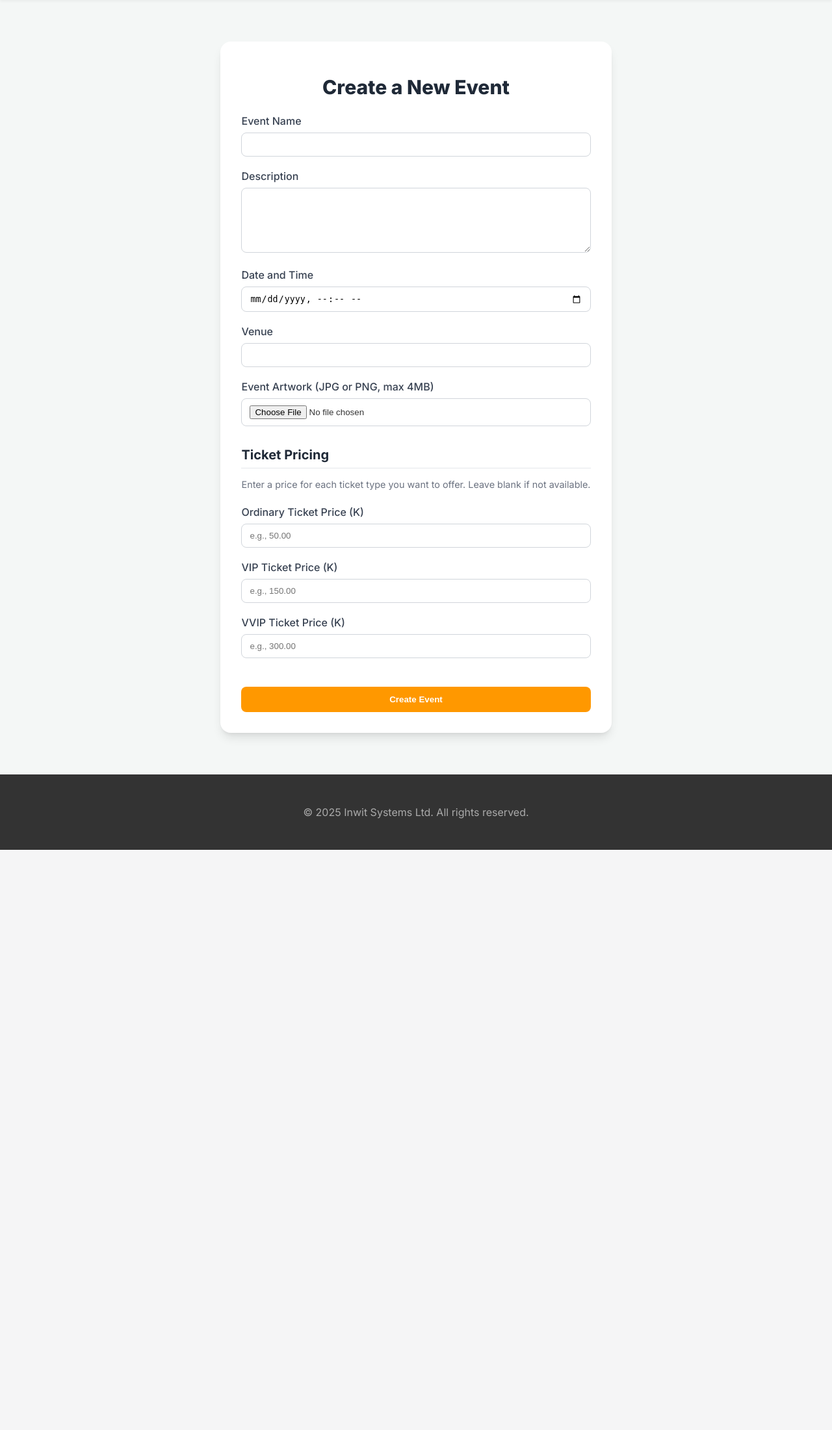
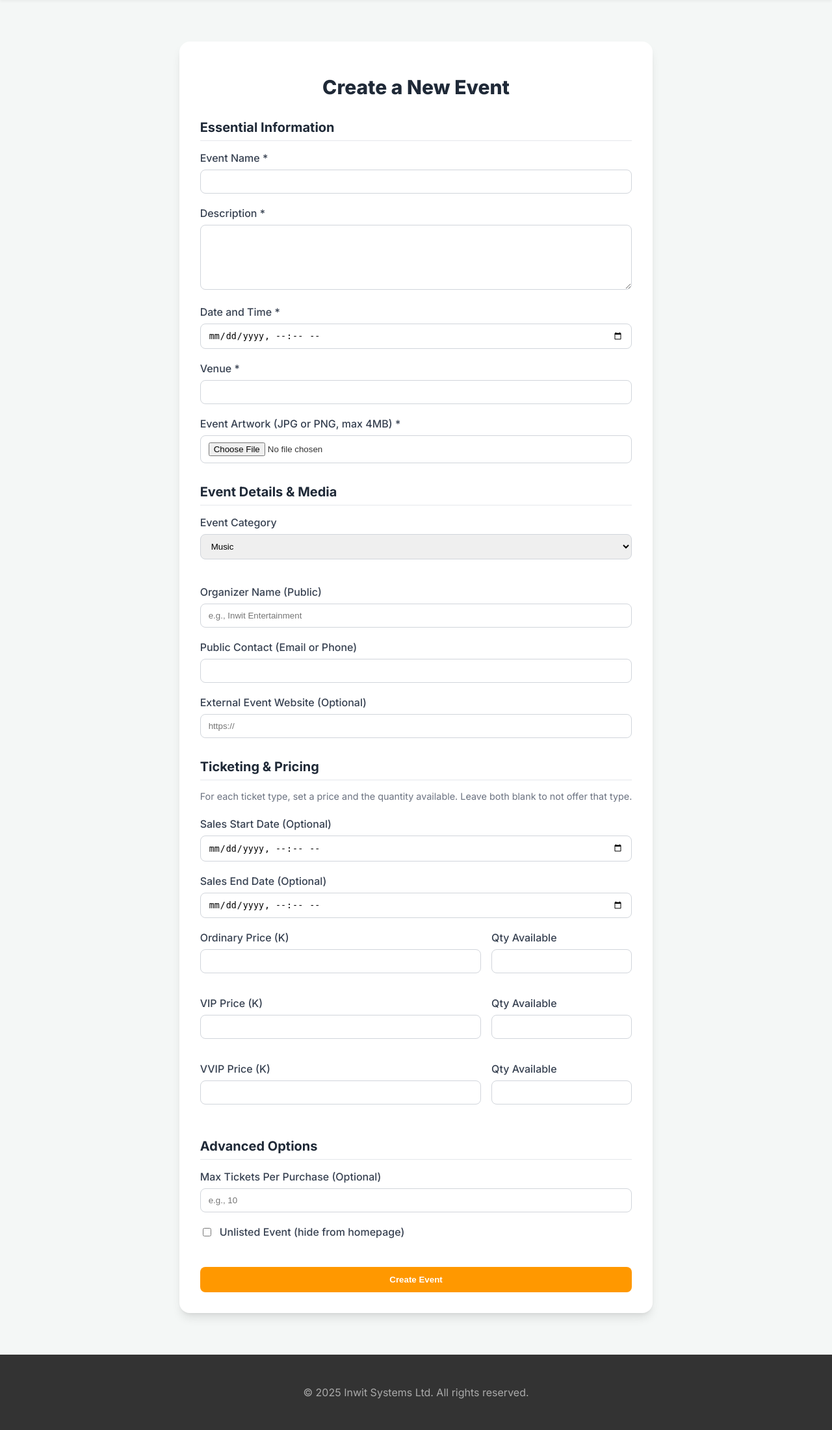
Before and after one commit to Plightin/inwit-tix-app, a Flask app: template templates/create_event.html in a window 1280 px wide. Shown: the part 66-2267 px from the top of the page at 65% size. Before the commit the page ends 1374 px from the top, so only its background shows below. Run offline with Flask 3, Linux system fonts and the light colour scheme; the template is opened without the code that fills it, so the values that code supplies are empty.

Commit message:
Update create_event.html

```diff
--- a/templates/create_event.html
+++ b/templates/create_event.html
@@ -1,45 +1,103 @@
 {% extends 'layout.html' %}
 {% block title %}Create Event{% endblock %}
 {% block content %}
-<div class="form-container" style="max-width: 700px;">
+<div class="form-container" style="max-width: 800px;">
     <h1 class="form-title">Create a New Event</h1>
     <form method="post" enctype="multipart/form-data">
 
+        <h2 class="form-subtitle">Essential Information</h2>
         <div class="form-group">
-            <label for="name">Event Name</label>
+            <label for="name">Event Name *</label>
             <input type="text" id="name" name="name" required>
         </div>
         <div class="form-group">
-            <label for="description">Description</label>
+            <label for="description">Description *</label>
             <textarea id="description" name="description" required></textarea>
         </div>
         <div class="form-group">
-            <label for="event_datetime">Date and Time</label>
+            <label for="event_datetime">Date and Time *</label>
             <input type="datetime-local" id="event_datetime" name="event_datetime" required>
         </div>
         <div class="form-group">
-            <label for="venue">Venue</label>
+            <label for="venue">Venue *</label>
             <input type="text" id="venue" name="venue" required>
         </div>
         <div class="form-group">
-            <label for="artwork">Event Artwork (JPG or PNG, max 4MB)</label>
+            <label for="artwork">Event Artwork (JPG or PNG, max 4MB) *</label>
             <input type="file" id="artwork" name="artwork" accept=".jpg, .jpeg, .png" required>
         </div>
 
-        <h2 class="form-subtitle">Ticket Pricing</h2>
-        <p style="color: #6b7280; font-size: 0.9rem; margin-bottom: 1.5rem;">Enter a price for each ticket type you want to offer. Leave blank if not available.</p>
-
+        <h2 class="form-subtitle">Event Details & Media</h2>
         <div class="form-group">
-            <label for="price_ordinary">Ordinary Ticket Price (K)</label>
-            <input type="number" id="price_ordinary" name="price_ordinary" step="0.01" min="0" placeholder="e.g., 50.00">
+            <label for="category">Event Category</label>
+            <select id="category" name="category" class="form-group" style="width: 100%; padding: 10px 12px; border: 1px solid #d1d5db; border-radius: 0.5rem;">
+                <option value="Music">Music</option>
+                <option value="Conference">Conference</option>
+                <option value="Sports">Sports</option>
+                <option value="Festival">Festival</option>
+                <option value="Theater">Theater</option>
+                <option value="Other">Other</option>
+            </select>
         </div>
         <div class="form-group">
-            <label for="price_vip">VIP Ticket Price (K)</label>
-            <input type="number" id="price_vip" name="price_vip" step="0.01" min="0" placeholder="e.g., 150.00">
+            <label for="organizer_name">Organizer Name (Public)</label>
+            <input type="text" id="organizer_name" name="organizer_name" placeholder="e.g., Inwit Entertainment" value="{{ current_user.username }}">
         </div>
         <div class="form-group">
-            <label for="price_vvip">VVIP Ticket Price (K)</label>
-            <input type="number" id="price_vvip" name="price_vvip" step="0.01" min="0" placeholder="e.g., 300.00">
+            <label for="contact_info">Public Contact (Email or Phone)</label>
+            <input type="text" id="contact_info" name="contact_info" value="{{ current_user.email }}">
+        </div>
+        <div class="form-group">
+            <label for="external_link">External Event Website (Optional)</label>
+            <input type="url" id="external_link" name="external_link" placeholder="https://">
+        </div>
+
+        <h2 class="form-subtitle">Ticketing & Pricing</h2>
+        <p style="color: #6b7280; font-size: 0.9rem; margin-bottom: 1.5rem;">For each ticket type, set a price and the quantity available. Leave both blank to not offer that type.</p>
+        <div class="form-group">
+            <label for="sales_start_date">Sales Start Date (Optional)</label>
+            <input type="datetime-local" id="sales_start_date" name="sales_start_date">
+        </div>
+        <div class="form-group">
+            <label for="sales_end_date">Sales End Date (Optional)</label>
+            <input type="datetime-local" id="sales_end_date" name="sales_end_date">
+        </div>
+
+        <div style="display: grid; grid-template-columns: 2fr 1fr; gap: 1rem; align-items: end;">
+            <div class="form-group">
+                <label for="price_ordinary">Ordinary Price (K)</label>
+                <input type="number" id="price_ordinary" name="price_ordinary" step="0.01" min="0">
+            </div>
+            <div class="form-group">
+                <label for="tickets_ordinary">Qty Available</label>
+                <input type="number" id="tickets_ordinary" name="tickets_ordinary" min="0">
+            </div>
+            <div class="form-group">
+                <label for="price_vip">VIP Price (K)</label>
+                <input type="number" id="price_vip" name="price_vip" step="0.01" min="0">
+            </div>
+            <div class="form-group">
+                <label for="tickets_vip">Qty Available</label>
+                <input type="number" id="tickets_vip" name="tickets_vip" min="0">
+            </div>
+            <div class="form-group">
+                <label for="price_vvip">VVIP Price (K)</label>
+                <input type="number" id="price_vvip" name="price_vvip" step="0.01" min="0">
+            </div>
+             <div class="form-group">
+                <label for="tickets_vvip">Qty Available</label>
+                <input type="number" id="tickets_vvip" name="tickets_vvip" min="0">
+            </div>
+        </div>
+
+        <h2 class="form-subtitle">Advanced Options</h2>
+        <div class="form-group">
+            <label for="purchase_limit">Max Tickets Per Purchase (Optional)</label>
+            <input type="number" id="purchase_limit" name="purchase_limit" min="1" placeholder="e.g., 10">
+        </div>
+        <div class="form-group" style="display: flex; align-items: center; gap: 10px;">
+            <input type="checkbox" id="is_unlisted" name="is_unlisted" value="true" style="width: auto;">
+            <label for="is_unlisted" style="margin: 0;">Unlisted Event (hide from homepage)</label>
         </div>
 
         <button type="submit" class="btn" style="margin-top: 1.5rem;">Create Event</button>
```
